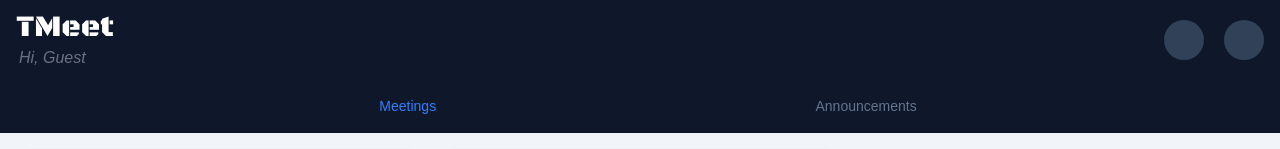
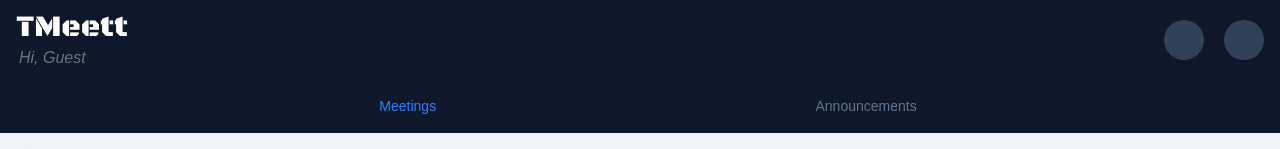
Before and after one commit to Peter-kent-19/TMeet, a React (Vite) app in the folder view/: page / in a window 1280 px wide. Shown: the top 149 px of the page. Built offline with nearby package versions, Linux system fonts and the light colour scheme; sample sign-in values are in the browser's storage; some icons are missing; a web font is replaced by a local one.

Commit message:
Added letter(t) to the logo

```diff
--- a/view/src/components/Header.jsx
+++ b/view/src/components/Header.jsx
@@ -23,7 +23,7 @@ export default function Header({isPrincippal}) {
                 <div>
                     {/* Project logo with custom styling */}
                     <h1 className="text-3xl logo text-white">
-                        TMeet
+                        TMeett
                     </h1>
                     {/* Personalized welcome message using the user's fullname */}
                     <p className="text-gray-500 italic pl-[3px]">
```
